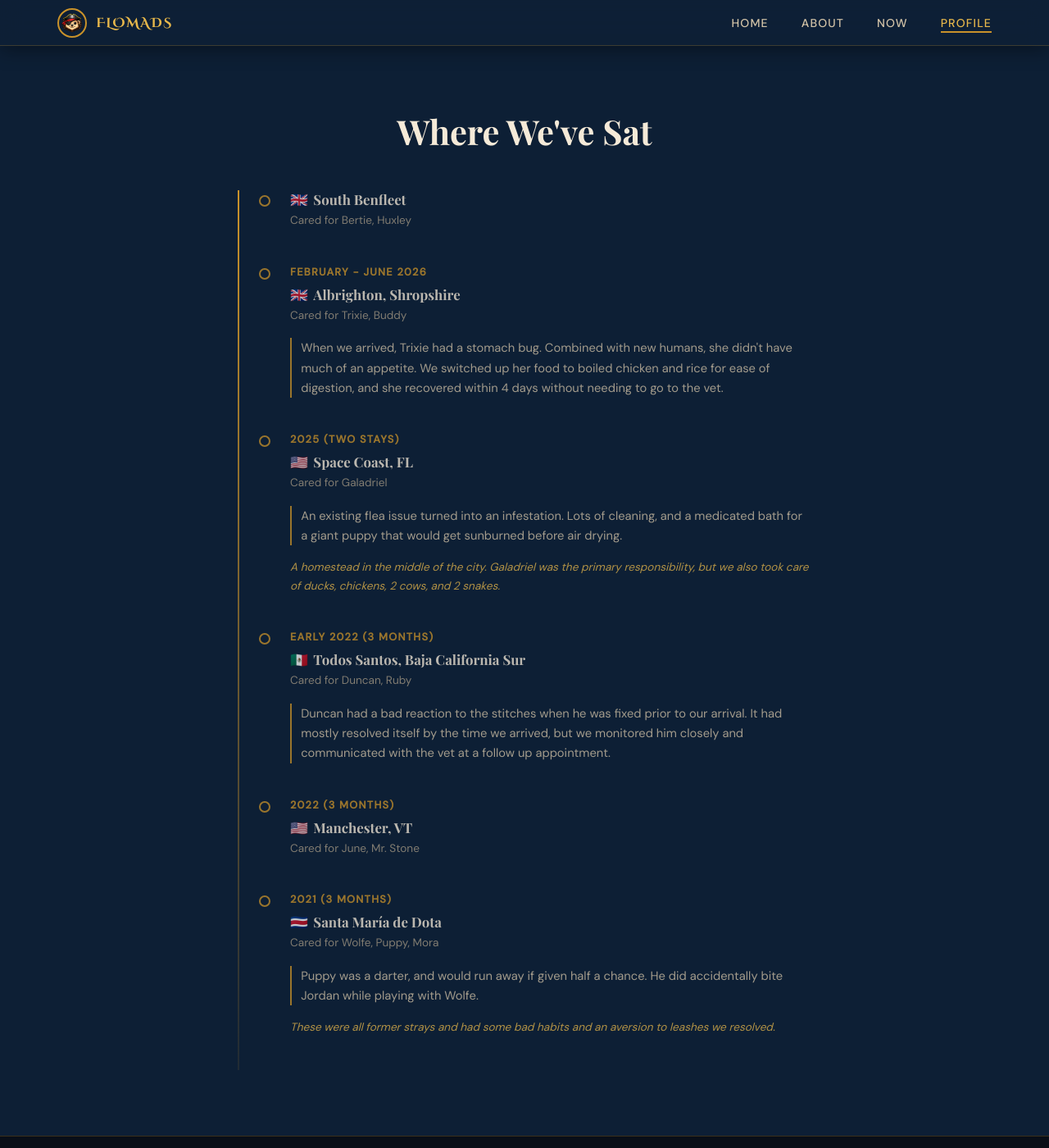
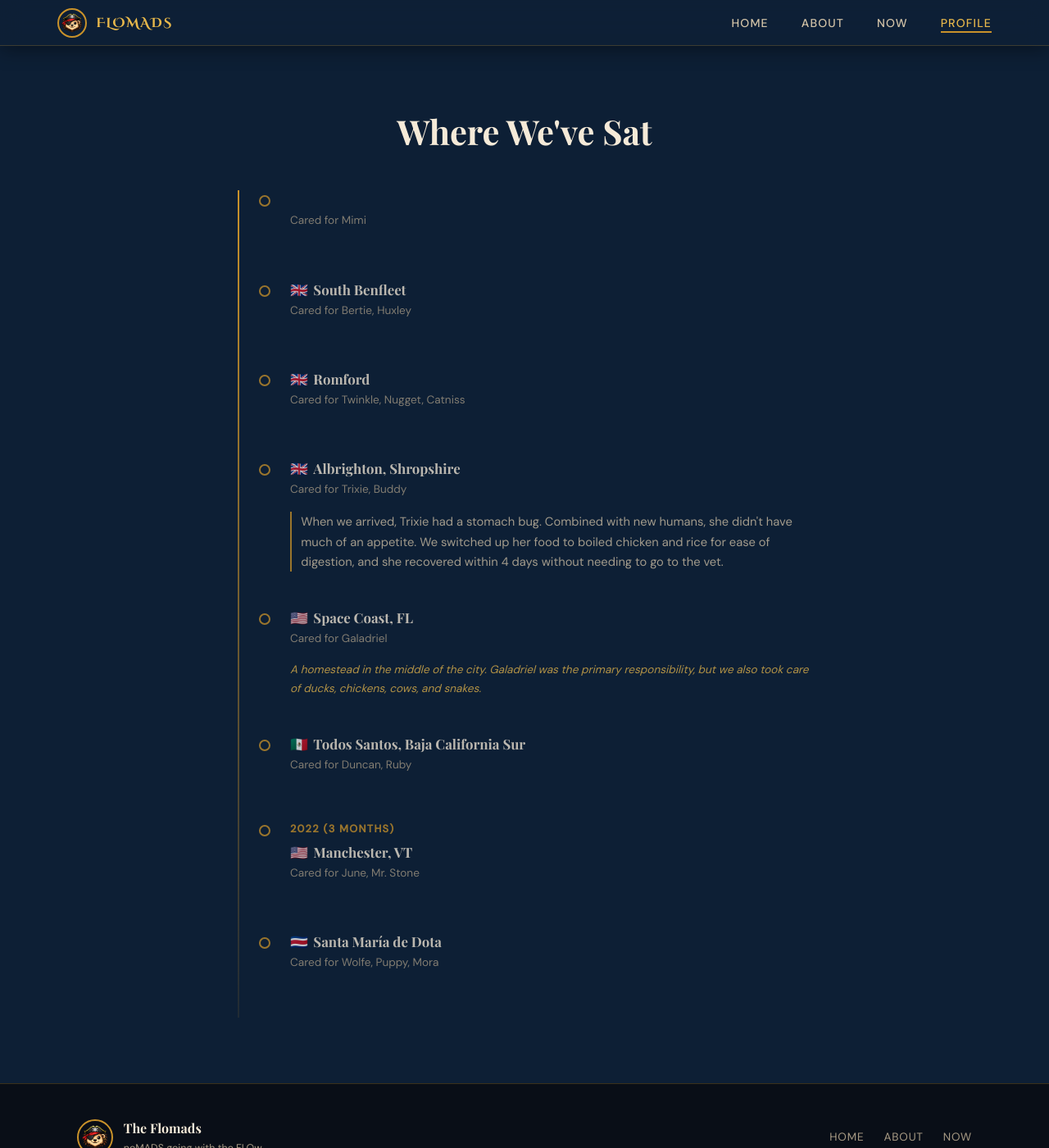
Before and after one commit to Synergy-UpLink/flomads, a Jekyll site: the page built from profile/index.html, in a window 1280 px wide and 1400 px high, scrolled down 2121 px. Shown: the whole window at 82% size. Built offline with Jekyll 4.4.1, drawn with Linux system fonts in a browser that asks for light colours; some web fonts are replaced; some of the changed lines change nothing that is shown; some of the changed text lies outside the part shown.

Commit message:
cleaned up data, modified model, added some photos.

```diff
--- a/_data/locations.yml
+++ b/_data/locations.yml
@@ -1,9 +1,5 @@
 # ── Locations ────────────────────────────────────────────────
-# One entry per physical place. Coordinates copied over from the
-# old hardcoded now_map.html markers (now the single source of
-# truth for lat/lng — now_map.html, sits.yml, and profile/index.html
-# all read from here instead of each keeping their own copy).
-#
+# One entry per physical place
 # Fields:
 #   id:           unique slug
 #   name:         display name (kept intentionally general in a
@@ -17,7 +13,7 @@
 #                 (not any specific stay there)
 
 locations:
-  - id: albi-france
+  - id: albi-fr
     name: "Albi, France"
     country: "France"
     flag: "🇫🇷"
@@ -25,7 +21,7 @@
     lng: 5.7282172
     description: ""
 
-  - id: south-benfleet
+  - id: south-benfleet-uk
     name: "South Benfleet"
     country: "England, UK"
     flag: "🇬🇧"
@@ -33,7 +29,7 @@
     lng: 0.5389142
     description: ""
 
-  - id: romford
+  - id: romford-uk
     name: "Romford"
     country: "England, UK"
     flag: "🇬🇧"
@@ -41,7 +37,7 @@
     lng: 0.1845609
     description: ""
 
-  - id: albrighton
+  - id: albrighton-uk
     name: "Albrighton, Shropshire"
     country: "England, UK"
     flag: "🇬🇧"
@@ -49,7 +45,7 @@
     lng: -2.2781400
     description: ""
 
-  - id: colorado-springs
+  - id: colorado-springs-us
     name: "Colorado Springs, CO"
     country: "United States"
     flag: "🇺🇸"
@@ -121,6 +117,14 @@
     lng: -80.5677636
     description: ""
 
+  - id: fort-lauderdale-fl
+    name: "Fort Lauderdale, FL"
+    country: "United States"
+    flag: "🇺🇸"
+    lat: 26.1413462
+    lng: -80.2322054
+    description: ""
+
 # ── Visits ───────────────────────────────────────────────────
 # Flat list (not nested under locations) so it can be sorted
 # chronologically regardless of entry order, and so a location
@@ -142,110 +146,102 @@
 #   blurb:        optional short note about this specific stay
 
 visits:
-  - id: albi-france-2026
-    location_id: albi-france
-    type: sit
-    start: ""
-    end: ""
-    label: ""  # TODO: confirm exact dates — Now page says "short one week stay"
-    current: true
-    blurb: "A short one-week pet sit — a change of pace from the usual longer stays."
-
-  - id: south-benfleet-2026
-    location_id: south-benfleet
-    type: sit
-    start: ""
-    end: ""
-    label: ""  # TODO: confirm type + exact dates
-    current: false
-    blurb: ""
-
-  - id: romford-2026
-    location_id: romford
-    type: sit
-    start: ""
-    end: ""
-    label: ""  # TODO: confirm type + exact dates
-    current: false
-    blurb: ""
-
-  - id: albrighton-2026
-    location_id: albrighton
-    type: sit
-    start: "2026-02-01"
-    end: "2026-06-05"
-    label: "February - June 2026"
-    current: false
-    blurb: ""
 
   - id: colorado-springs-home
     location_id: colorado-springs
     type: home_base
     start: "2009-01-01"
     end: "2019-01-01"
-    label: "2009 – 2019"
+    label: "2009 - 2019"
     current: false
     blurb: "A decade in one place before the leap into full-time travel."
 
-  - id: cancun-mx-visit
+  - id: cancun-mx-visit-2018
     location_id: cancun-mx
     type: vacation
-    start: ""
-    end: ""
+    start: "2018-04-01"
+    end: "2018-05-01"
     label: ""  # TODO: confirm type + exact dates
     current: false
     blurb: ""
 
-  - id: todos-santos-2022
-    location_id: todos-santos-mx
-    type: sit
-    start: ""
-    end: ""
-    label: "Early 2022 (3 months)"
+  - id: cancun-mx-visit-2022
+    location_id: cancun-mx
+    type: vacation
+    start: "2022-08-01"
+    end: "2022-09-01"
+    label: ""  # TODO: confirm type + exact dates
+    current: false
+    blurb: ""
+
+  - id: fort-lauderdale-fl-2019
+    location_id: fort-lauderdale-fl
+    type: sailing
+    start: "2019-09-01"
+    end: "2020-04-01"
+    label: ""
+    current: false
+    blurb: ""
+
+  - id: space-coast-fl-2020
+    location_id: space-coast-fl
+    type: sailing
+    start: "2020-04-01"
+    end: "2024-01-01"
+    label: "2025 (two stays)"
+    current: false
+    blurb: ""
+
+  - id: exuma-bs-2023
+    location_id: exuma-bs
+    type: sailing
+    start: "2022-12-01"
+    end: "2023-12-01"
+    label: "2023"
     current: false
     blurb: ""
 
   - id: cuenca-ec-2024
     location_id: cuenca-ec
     type: rental
-    start: ""
-    end: ""
-    label: "2024 (5 months)"
+    start: "2024-06-01"
+    end: "2024-12-01"
+    label: ""
     current: false
     blurb: ""
 
-  - id: santa-maria-dota-2021
-    location_id: santa-maria-de-dota-cr
-    type: sit
-    start: ""
-    end: ""
-    label: "2021 (3 months)"
+  - id: la-fortuna-cr-2025
+    location_id: la-fortuna-cr
+    type: rental
+    start: "2025-02-01"
+    end: "2025-5-01"
+    label: ""
     current: false
     blurb: ""
 
-  - id: exuma-bs-2023
-    location_id: exuma-bs
-    type: sailing
-    start: ""
-    end: ""
-    label: "2023"
+  - id: santa-maria-dota-2025
+    location_id: santa-maria-de-dota-cr
+    type: sit
+    start: "2028-04-01"
+    end: "2025-08-01"
+    label: ""
     current: false
     blurb: ""
 
-  - id: la-fortuna-cr-visit
-    location_id: la-fortuna-cr
-    type: rental
-    start: ""
-    end: ""
-    label: "3 months"  # TODO: confirm year — see note to Jordan
+  - id: todos-santos-2025
+    location_id: todos-santos-mx
+    type: sit
+    start: "2025-07-01"
+    end: "2025-10-01"
+    label: ""
     current: false
     blurb: ""
 
-  - id: manchester-vt-2022
+  - id: manchester-vt-2025
     location_id: manchester-vt
     type: sit
-    start: ""
-    end: ""
+    start: "2025-09-01"
+    end: "2025-12-01"
     label: "2022 (3 months)"
     current: false
     blurb: ""
@@ -253,8 +249,44 @@
   - id: space-coast-fl-2025
     location_id: space-coast-fl
     type: sit
-    start: ""
-    end: ""
-    label: "2025 (two stays)"
+    start: "2025-12-01"
+    end: "2026-12-31"
+    label: ""
     current: false
     blurb: ""
+
+  - id: albrighton-2026
+    location_id: albrighton-uk
+    type: sit
+    start: "2026-02-01"
+    end: "2026-06-01"
+    label: ""
+    current: false
+    blurb: ""
+
+  - id: romford-2026
+    location_id: romford-uk
+    type: sit
+    start: "2026-06-01"
+    end: "2026-06-30"
+    label: ""
+    current: false
+    blurb: ""
+
+  - id: south-benfleet-2026
+    location_id: south-benfleet-uk
+    type: sit
+    start: "2026-06-01"
+    end: "2026-06-30"
+    label: ""
+    current: false
+    blurb: ""
+
+  - id: albi-france-2026
+    location_id: albi-fr
+    type: sit
+    start: "2026-06-01"
+    end: ""
+    label: ""
+    current: true
+    blurb: "A short one-week pet sit — a change of pace from the usual longer stays."
--- a/_data/sits.yml
+++ b/_data/sits.yml
@@ -38,56 +38,68 @@
 #   animals:      list of animal profiles (see schema below)
 #
 # Animal fields:
-#   name, species, breed, age, photo (path under /assets/images/sits/)
-#   personality, care_notes, challenges
+#   name, species, breed, age, photo (path under /assets/images/sits/), notes
 
 sits:
+  - id: albi-2026
+    owners: "Lucas & Alionka"
+    photos: []
+    animals:
+      - name: "Mimi"
+        species: "Cat"
+        breed: "Domestic Shorthair"
+        photo: "albi/mimi.jpg"
+
   - id: south-benfleet-2026
     owners: "Terry & Becky"
     testimonials:
       quote: "Christine and Jordan were very good sitters. Our Bertie took to them immediately which is a good sign that he was comfortable from the beginning. Our home was clean and tidy when we returned as well as the chores in garden of keeping our plants well watered during the hot weather."
       name: "Terry"
-    photos:
-      slideshow:
-        - ""
-      album_url: ""
-      album_label: "Cat"
+    photos: []
     animals:
       - name: "Bertie"
         species: "Dog"
         breed: "French Bulldog Pug Mix"
-        age: "Cat"
+        age: ""
         photo: "benfleet/bertie.jpg"
-        personality: ""
-        care_notes: ""
-        challenges: ""
+        notes: ""
       - name: "Huxley"
         species: "Cat"
-        breed: ""
+        breed: "Domestic Shorthair"
         photo: "benfleet/huxley.jpg"
-        personality: ""
-        care_notes: ""
-        challenges: ""
+        notes: ""
+
+  - id: romford-2026
+    owners: "Lucia & Gordon"
+    photos: []
+    animals:
+      - name: "Twinkle"
+        species: "Cat"
+        breed: "Domestic Longhair"
+        photo: "romford/twinkle.jpg"
+      - name: "Nugget"
+        species: "Cat"
+        breed: "Domestic Longhair"
+        photo: "romford/nugget.jpg"
+      - name: "Catniss"
+        species: "Cat"
+        breed: "Domestic Longhair"
+        photo: "romford/catniss.jpg"
+        notes: "This might be one of the wittiest names for a cat we've come across."
 
   - id: albrighton-2026
-    owners: "False"
+    owners: "Fiona"
     testimonial:
       quote: "Lovely pupdates. The dogs were so happy and cared for and the house was lovely when I got home. The contact before and during the stay was excellent! ❤️"
-      name: "Fiona, Albrighton"
-    photos:
-      slideshow:
-        - "albrighton/trixie-garden.jpg"
-        - "albrighton/buddy-walk.jpg"
-        - "albrighton/village.jpg"
-      album_url: ""
-      album_label: "View Full Album"
+      name: "Fiona"
+    photos: ["albrighton/albrighton.jpg"]
     animals:
       - name: "Trixie"
         species: "Dog"
         breed: "Boxer Mix"
         age: "4 years"
         photo: "albrighton/trixie.jpg"
-        personality: "Opinionated, vocal, and absolutely convinced she should be on the furniture. Loves fetch and will carry her favourite ball everywhere as a greeting gift."
+        personality: "Opinionated, vocal, and absolutely convinced she is a lapdog."
         care_notes: "Fed twice daily (7am / 5pm). Wears a harness for walks — pulls enthusiastically. Needs a good 45-min walk each morning."
         challenges: "When we arrived, Trixie had a stomach bug. Combined with new humans, she didn't have much of an appetite. We switched up her food to boiled chicken and rice for ease of digestion, and she recovered within 4 days without needing to go to the vet."
       - name: "Buddy"
@@ -95,115 +107,81 @@
         breed: "Golden Lab Mix"
         age: "6 years"
         photo: "albrighton/buddy.jpg"
-        personality: "Gentle, calm, and a masterclass in mournful eyes at mealtimes. Best friends with Trixie despite pretending otherwise."
+        personality: "A glorious tail and some extreme snaggleteeth."
         care_notes: "Fed twice daily with Trixie. Easy on-leash. Enjoys a long sniff-walk more than a fast one."
         challenges: "Buddy was prevoiusly scheduled for major dental work while we were there. We took him to the vet, handled the special diet, medication, and aftercare."
 
   - id: space-coast-fl-2025
-    notes: "A homestead in the middle of the city. Galadriel was the primary responsibility, but we also took care of ducks, chickens, 2 cows, and 2 snakes."
-    photos:
-      slideshow: []
-      album_url: ""
-      album_label: "View Photos"
+    notes: "A homestead in the middle of the city. Galadriel was the primary responsibility, but we also took care of ducks, chickens, cows, and snakes."
+    photos: []
     animals:
       - name: "Galadriel"
         species: "Dog"
         breed: "Great Dane"
         age: "3 years"
-        photo: ""
-        personality: "Majestic, affectionate, and completely unaware of her own size. Prefers to drape herself across humans rather than sit beside them."
-        care_notes: "Large-breed kibble twice daily. Slow feeder bowl required — bloat risk. Needs companionship and doesn't do well alone for long stretches."
-        challenges: "An existing flea issue turned into an infestation. Lots of cleaning, and a medicated bath for a giant puppy that would get sunburned before air drying."
+        photo: "florida/galadriel.jpg"
+        notes: "It seems to be a universal truth that Great Danes are unaware of how large they are. Hilarity ensues."
 
-  - id: todos-santos-2022
-    owners: "Patricia"
+  - id: todos-santos-2025
+    owners: "Ken & Susan"
     testimonial:
       quote: "Christine and her partner Jordan were absolutely fantastic. I can't say enough about how great they were with our two Gordon Setters, Ruby -9 years old and Duncan-18 months old. Several weeks before they arrive, Duncan was neutered and there were complications that required us to apply raw sugar to his testicles several times a day to reduce the swelling. We let Christine and Jordan know that while we hoped we would have the situation resolved before they came, they might have to take over for a day or two. Their response was immediate and afirmative. Talk about going above and beyond! During  our 9 week absence, we received timely updates with photos of the dogs. When we returned, our house was spotless, sheets and towels washed. The dogs clearly loved them, which is really important to us. We would have them back in a heart beat."
       name: "Susan"
-    photos:
-      slideshow: []
-      album_url: ""
-      album_label: "View Photos"
+    photos: []
     animals:
       - name: "Duncan"
         species: "Dog"
         breed: "Gordon Setter"
-        age: "5 years (at time of sit)"
-        photo: ""
-        personality: "Bold, energetic, and deeply suspicious of strangers — until he isn't. Once he trusts you, he's all in."
-        care_notes: "High-energy breed. Needs significant daily exercise. Free-fed in this household."
-        challenges: "Duncan had a bad reaction to the stitches when he was fixed prior to our arrival. It had mostly resolved itself by the time we arrived, but we monitored him closely and communicated with the vet at a follow up appointment."
+        age: "18 months"
+        photo: "todos-santos/duncan.jpg"
+        notes: "A big goofy puppy. He managed to learn how to open doors!"
       - name: "Ruby"
         species: "Dog"
         breed: "Gordon Setter"
-        age: "3 years (at time of sit)"
-        photo: ""
-        personality: "More biddable than Duncan but matches his energy completely. Loves to run."
-        care_notes: "Same routine as Duncan."
-        challenges: ""
+        age: "9 years"
+        photo: "todos-sants/ruby.jpg"
+        notes: ""
 
-  - id: manchester-vt-2022
-    owners: "Caren"
+  - id: manchester-vt-2025
+    owners: "Joe & Caren"
     testimonial:
       quote: "Christine and Jordan stayed with our pets for two months and they were fantastic! We loved getting the wonderful photos of all their hiking adventures with June Bug. They left the house in beautiful condition and did a great job helping the property transition from fall to winter. I highly recommend them and we hope to have them back for another stay."
-      name: "The Caldwells, Dorset VT"
-    photos:
-      slideshow: []
-      album_url: ""
-      album_label: "View Photos"
+      name: "Joe & Caren"
+    photos: []
     animals:
       - name: "June"
         species: "Dog"
         breed: "Chihuahua Mix"
         age: "7 years (at time of sit)"
-        photo: ""
-        personality: "Small dog, enormous personality. Cuddly once she accepts you, which takes exactly 24 hours."
-        care_notes: "Small portions twice daily. Hates the cold — coats required for winter walks."
-        challenges: ""
+        photo: "manchester/june.jpg"
       - name: "Mr. Stone"
         species: "Cat"
         breed: "Barn Cat (Domestic Shorthair)"
         age: "Unknown (at time of sit)"
         photo: ""
-        personality: "Entirely self-sufficient and faintly contemptuous of humans. Will accept chin scritches on his schedule only."
-        care_notes: "Dry food always available, fresh water daily. Indoor/outdoor — has a cat door. Does not want your attention. Will return for food."
-        challenges: ""
 
-  - id: santa-maria-dota-2021
+
+  - id: santa-maria-dota-2025
     owners: "Tom & Alethia"
     testimonial:
       quote: "Christine and Jordan are both relaxed and reliable. They love animals and know how care for them and train them. Christine was always quick to respond and take care of anything that needed to be done. Communication was great. She was always proactive which took the worry away from us. She was attentive to medication, vet visits and getting food for the dogs along with anything else that needed to be done. We feel very lucky to have had them taking care of our animals and home! Thank you so much!"
       name: "Tom & Alethia"
-    notes: "These were all former strays and had some bad habits and an aversion to leashes we resolved."
-    photos:
-      slideshow: []
-      album_url: ""
-      album_label: "View Photos"
+    photos: []
     animals:
       - name: "Wolfe"
         species: "Dog"
         breed: "Mutt - German Shepherd Mix"
-        age: "Unknown"
-        photo: ""
-        personality: "Loyal and protective of the property. Warmed up quickly."
-        care_notes: "Fed daily, outdoor dog with covered shelter."
-        challenges: ""
+        photo: "santa-maria/wolfe.jpg"
       - name: "Puppy"
         species: "Dog"
         breed: "Mutt"
-        age: "Unknown"
-        photo: ""
-        personality: "All energy, no brakes."
-        care_notes: "Puppy-appropriate portions."
-        challenges: "Puppy was a darter, and would run away if given half a chance. He did accidentally bite Jordan while playing with Wolfe."
+        age: "7 years (estimated)"
+        photo: "santa-maria/puppy.jpg"
       - name: "Mora"
         species: "Dog"
         breed: "Mutt - Black Lab"
         age: "Adult"
-        photo: ""
-        personality: "Indoor/outdoor, independent, friendly on her terms."
-        care_notes: "Daily feeding, fresh water."
-        challenges: ""
+        photo: "santa-maria/mora.jpg"
 
 # ── Standalone testimonials ──────────────────────────────────
 # For reviews NOT tied to a documented sit above (e.g. an extra
@@ -213,7 +191,7 @@
 # page pulls sit-linked testimonials automatically.
 testimonials:
   - quote: "I've known Christine for over 25 years. She has watched my house and pets (cats and birds) numerous times. She's caring, clean and trustworthy!! Five stars all around!! I have also seen how well she treated her own pets and home over the years. I am extremely comfortable handing her my house keys and not worrying about my home. I know my pets will be loved and well taken care of!!"
-    name: "Heather Baker"
+    name: "Heather"
     location: "Colorado Springs, CO, USA"
     platform: "Direct"
 
@@ -223,7 +201,7 @@
     platform: "TrustedHouseSitters"
 
   - quote: "Christine is a former boss and years long friend. She is a very smart responsible trustworthy and caring person. She would be a wonderful option to take care of your pets as she had some of her own in the past."
-    name: "Sheila Perry"
+    name: "Sheila"
     location: "Reference from a colleague"
     platform: "TrustedHouseSitters"
 
```
Also changed, not shown: assets/images/sits/albrighton/albrighton.jpg (added), assets/images/sits/albrighton/trixie.jpg (added), assets/images/sits/manchester/june-2.jpg (added), assets/images/sits/todos-santos/duncan.jpg (added), 4 other files.
